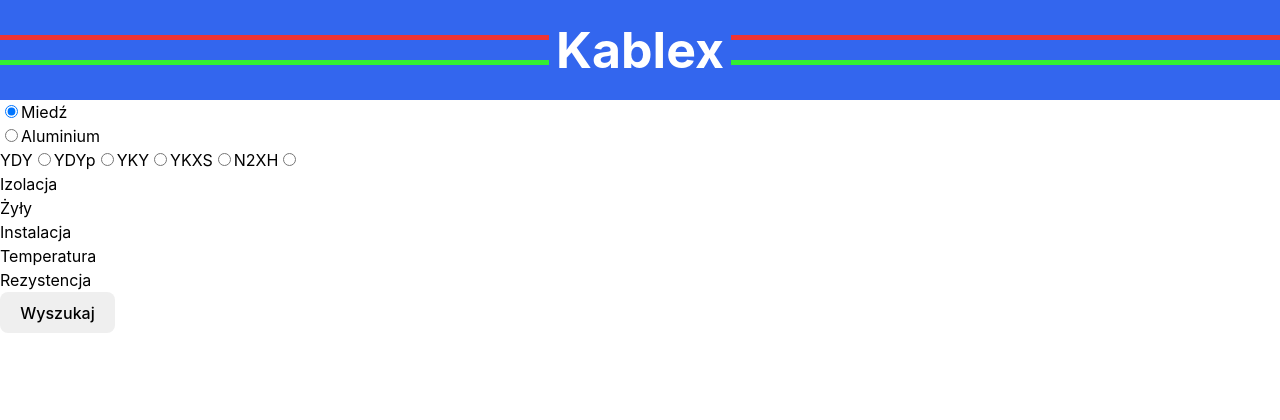
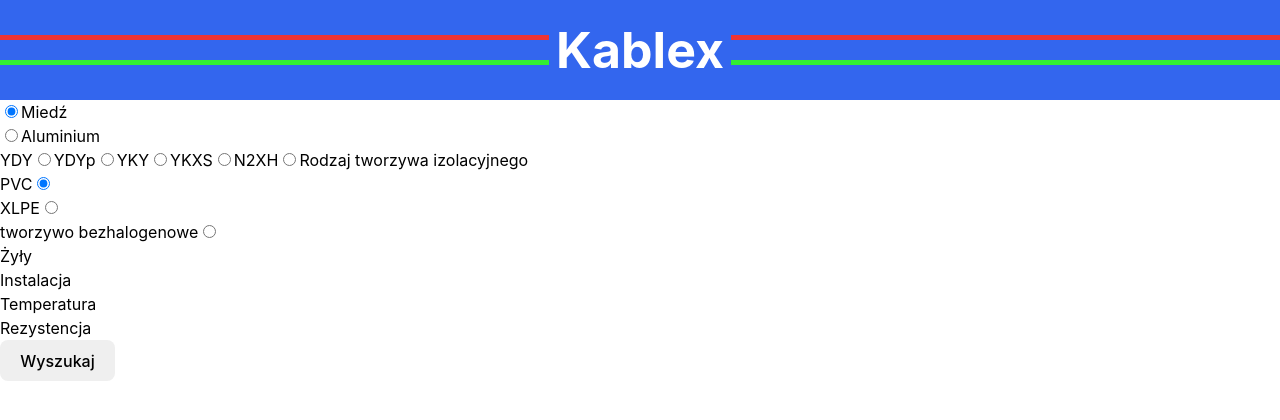
Before and after one commit to m60mor/hackaton-frontend, a React (Vite) app: page / in a window 1280 px wide. Shown: the top 420 px of the page. Built offline with nearby package versions, Linux system fonts and the light colour scheme.

Commit message:
Izolacja

```diff
--- a/src/components/Izolacja/Izolacja.tsx
+++ b/src/components/Izolacja/Izolacja.tsx
@@ -1,5 +1,27 @@
+import { useState } from "react";
+
 export default function Izolacja() {
-  return (
-    <div>Izolacja</div>
-  )
+    const [izolacja, setIzolacja] = useState<number>(0);
+    const typy = ["PVC", "XLPE", "tworzywo bezhalogenowe"];
+
+    const handleOptionChange = (event: React.ChangeEvent<HTMLInputElement>) => {
+        setIzolacja(+event.target.value);
+    };
+
+    return (
+        <>
+            Rodzaj tworzywa izolacyjnego
+            {typy.map((typ, index) => (
+                <div key={index}>
+                    <label htmlFor={`${index}`}>{typ}</label>
+                    <input
+                        type="radio"
+                        value={index}
+                        checked={izolacja === index}
+                        onChange={handleOptionChange}
+                    />
+                </div>
+            ))}
+        </>
+    );
 }
--- /dev/null
+++ b/src/components/ShowResults/ShowResults.tsx
@@ -0,0 +1,7 @@
+import React from 'react'
+
+export default function ShowResults(data: any) {
+  return (
+    <div>ShowResults: {JSON.stringify(data)}</div>
+  )
+}
--- a/src/pages/homepage/Homepage.tsx
+++ b/src/pages/homepage/Homepage.tsx
@@ -7,14 +7,16 @@
 import Temperatura from '../../components/Temperatura/Temperatura';
 import Rezystencja from '../../components/Rezystencja/Rezystencja';
 import { useState } from 'react';
+import ShowResults from '../../components/ShowResults/ShowResults';
 
 export default function Homepage() {
     const [IsCalculated, setIsCalculated] = useState<Boolean>(false)
+    const [data, setData] = useState<any>(null)
     async function handleSubmit(event: React.FormEvent<HTMLFormElement>) {
         event.preventDefault();
         setIsCalculated(true)
         const data = await (await fetch('https://jsonplaceholder.typicode.com/todos/1')).json()
-        console.log(data)
+        setData(data)
     }
     return(
         <>
@@ -30,6 +32,7 @@
                 <button type='submit' >Wyszukaj</button>
             </form>
         </div>
+        {IsCalculated ? <ShowResults data={data}/> : <></>}
         </>
     );
 }
```
